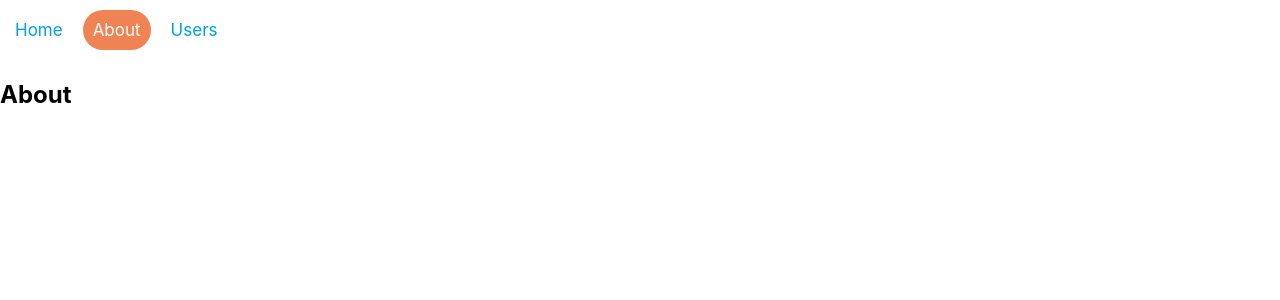
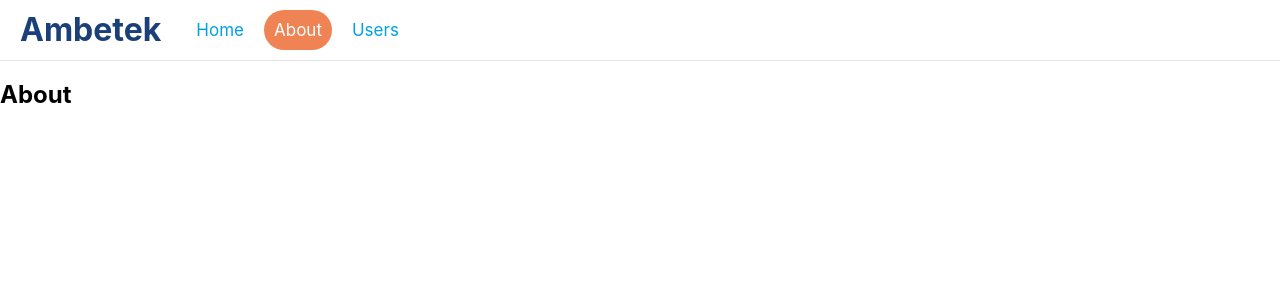
Before and after one commit to Sylean/ambetek-react, a React (Create React App) app: page /about in a window 1280 px wide. Shown: the top 300 px of the page. Built offline with nearby package versions, Linux system fonts and the light colour scheme.

Commit message:
Modified Navbar (Text Logo)

```diff
--- a/src/App.scss
+++ b/src/App.scss
@@ -14,7 +14,7 @@
 }
 
 .App-header {
-  background-color: #FFC2B4;
+  background-color: white;
   min-height: 100vh;
   display: flex;
   flex-direction: column;
--- a/src/components/Header/Header.scss
+++ b/src/components/Header/Header.scss
@@ -1,11 +1,29 @@
 .nav-header {
     background-color: #FFF;
     overflow: hidden;
+    box-shadow: rgba(0,0,0,0.1) 0 1px;
+    top: 0;
+    position: relative;
+    z-index: 5;
+}
+
+.nav-header-nav {
+    top: 0;
+}
+
+.nav-header-logo {
+    color: #1B4079;
+    padding: 0 20px;
+    line-height: 60px;
+    font-size: 32px;
+    margin: 0;
+    display: inline;
+    float: left;
 }
 
 .nav-header-pages {
    list-style: none;
-   margin: 0;
+   margin: 0 10px;
    padding: 0;
    height: 60px;
 
--- a/src/components/Header/Header.tsx
+++ b/src/components/Header/Header.tsx
@@ -1,10 +1,16 @@
 import React from 'react';
-import { NavLink } from 'react-router-dom';
+import { Link, NavLink } from 'react-router-dom';
 import './Header.scss';
 
 function Header() {
     return  (
-        <nav className="nav-header">
+        <header className="nav-header">
+          <Link to="/">
+            <h2 className="nav-header-logo">
+                Ambetek
+            </h2>
+          </Link>
+          <nav className="nav-header-nav">
             <ul className="nav-header-pages">
               <li>
                 <NavLink exact to="/" aria-current="page">Home</NavLink>
@@ -17,6 +23,7 @@ function Header() {
               </li>
             </ul>
           </nav>
+        </header>
     );
 }
 
```
Lines whose indentation alone changed are shown as unchanged.
